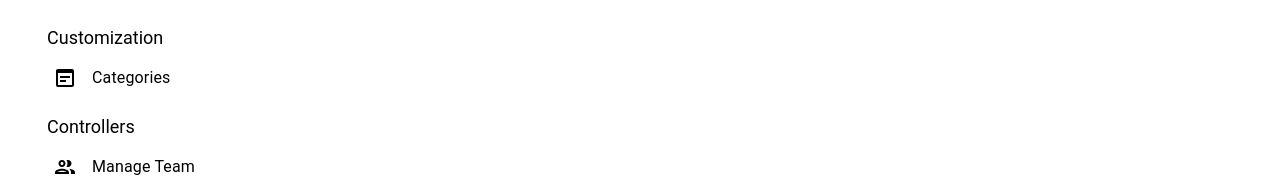
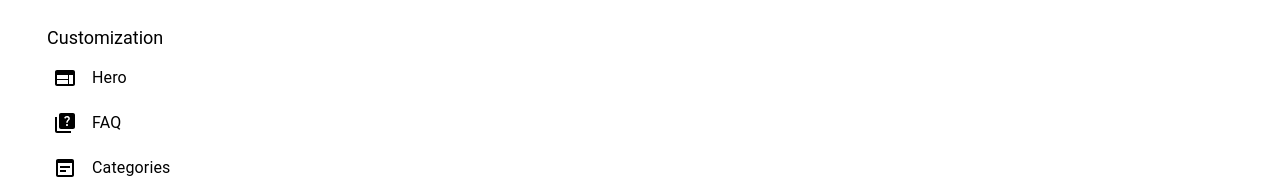
Before and after one commit to adityatyagi-av/qualityveda, a Next.js app: page /admin/courses-analytics in a window 1280 px wide. Shown: the part 559-754 px from the top of the page. Built offline with nearby package versions, Linux system fonts and the light colour scheme; no server answers.

Commit message:
added hero and faq

```diff
--- a/app/components/Admin/Customization/EditHero.tsx
+++ b/app/components/Admin/Customization/EditHero.tsx
@@ -60,9 +60,9 @@ const EditHero: FC<Props> = (props: Props) => {
 
   return (
     <>
-      <div className="w-full 1000px:flex items-center">
-        <div className="absolute top-[100px] 1000px:top-[unset] 1500px:h-[700px] 1500px:w-[700px] 1100px:h-[500px] 1100px:w-[500px] h-[50vh] w-[50vh] hero_animation rounded-[50%] 1100px:left-[18rem] 1500px:left-[21rem]"></div>
-        <div className="1000px:w-[40%] flex 1000px:min-h-screen items-center justify-end pt-[70px] 1000px:pt-[0] z-10">
+      <div className="w-full lg:flex items-center">
+        <div className="absolute top-[100px] lg:top-[unset] 1500px:h-[700px] 1500px:w-[700px] 1100px:h-[500px] 1100px:w-[500px] h-[50vh] w-[50vh] hero_animation rounded-[50%] 1100px:left-[18rem] 1500px:left-[21rem]"></div>
+        <div className="lg:w-[40%] flex lg:min-h-screen items-center justify-end pt-[70px] lg:pt-[0] z-10">
           <div className="relative flex items-center justify-end">
             <img
               src={image}
@@ -82,10 +82,10 @@ const EditHero: FC<Props> = (props: Props) => {
             </label>
           </div>
         </div>
-        <div className="1000px:w-[60%] flex flex-col items-center 1000px:mt-[0px] text-center 1000px:text-left mt-[150px]">
+        <div className="lg:w-[60%] flex flex-col items-center lg:mt-[0px] text-center lg:text-left mt-[150px]">
           <textarea
-            className="dark:text-white resize-none text-[#000000c7] text-[30px] px-3 w-full 1000px:text-[60px] 1500px:text-[70px] font-[600] font-Josefin py-2 1000px:leading-[75px] 1500px:w-[60%] 1100px:w-[78%] outline-none bg-transparent block"
-            placeholder="Improve Your Online Learning Experience Better Instantly"
+            className="dark:text-white resize-none text-[#000000c7] text-[30px] px-3 w-full lg:text-[60px] 1500px:text-[70px] font-[600] font-Josefin py-2 lg:leading-[75px] 1500px:w-[60%] 1100px:w-[78%] outline-none bg-transparent block"
+            placeholder="enter course id"
             value={title}
             onChange={(e) => setTitle(e.target.value)}
             rows={4}
--- a/app/components/Admin/sidebar/AdminSidebar.tsx
+++ b/app/components/Admin/sidebar/AdminSidebar.tsx
@@ -17,6 +17,8 @@ import {
   WysiwygIcon,
   ManageHistoryIcon,
   ExitToAppIcon,
+  QuizIcon,
+  WebIcon,
 } from "./Icon";
 import avatarDefault from "../../../../public/assests/avatar.png";
 import { useSelector } from "react-redux";
@@ -225,7 +227,20 @@ const AdminSidebar = () => {
               {!isCollapsed && "Customization"}
             </Typography>
 
-
+            <Item
+              title="Hero"
+              to="/admin/hero"
+              icon={<WebIcon className="text-black dark:text-white" />}
+              selected={selected}
+              setSelected={setSelected}
+            />
+            <Item
+              title="FAQ"
+              to="/admin/faq"
+              icon={<QuizIcon className="text-black dark:text-white" />}
+              selected={selected}
+              setSelected={setSelected}
+            />
             <Item
               title="Categories"
               to="/admin/categories"
@@ -233,6 +248,7 @@ const AdminSidebar = () => {
               selected={selected}
               setSelected={setSelected}
             />
+
 
             <Typography
               variant="h5"
```
